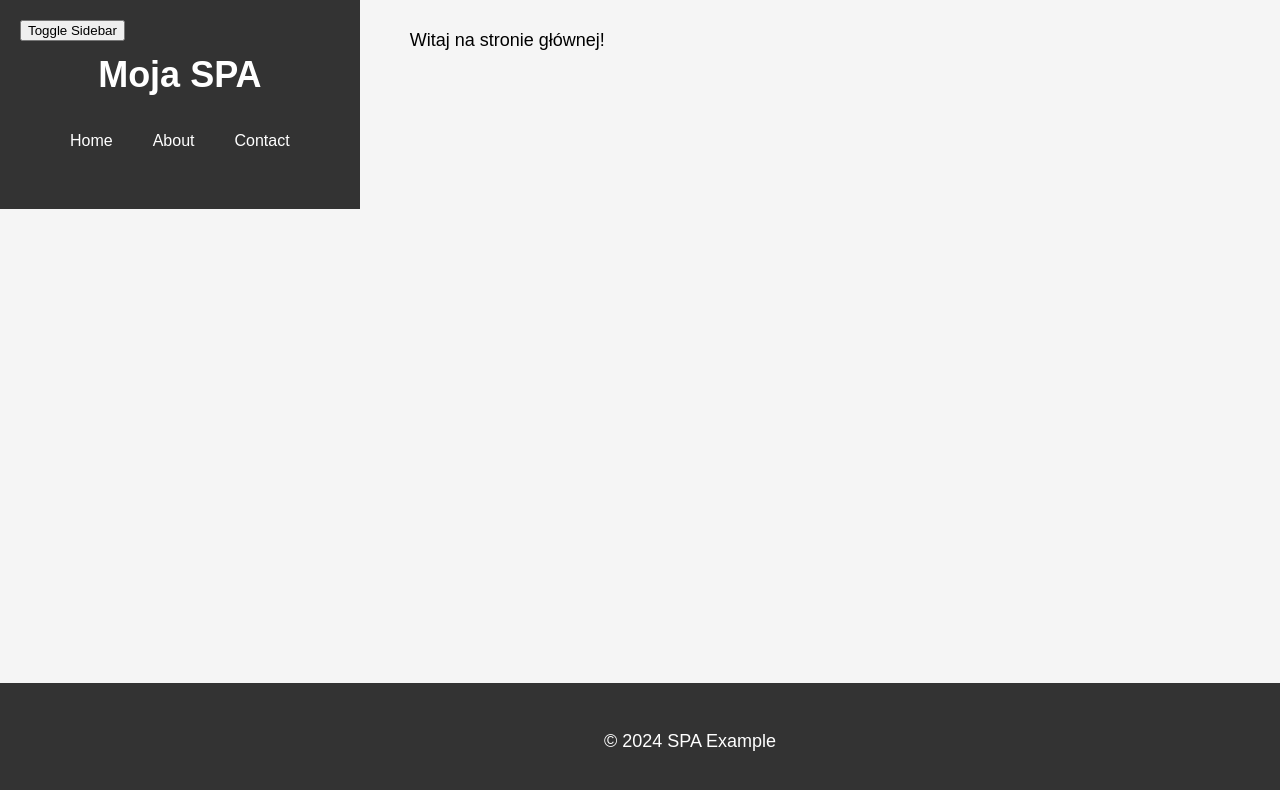
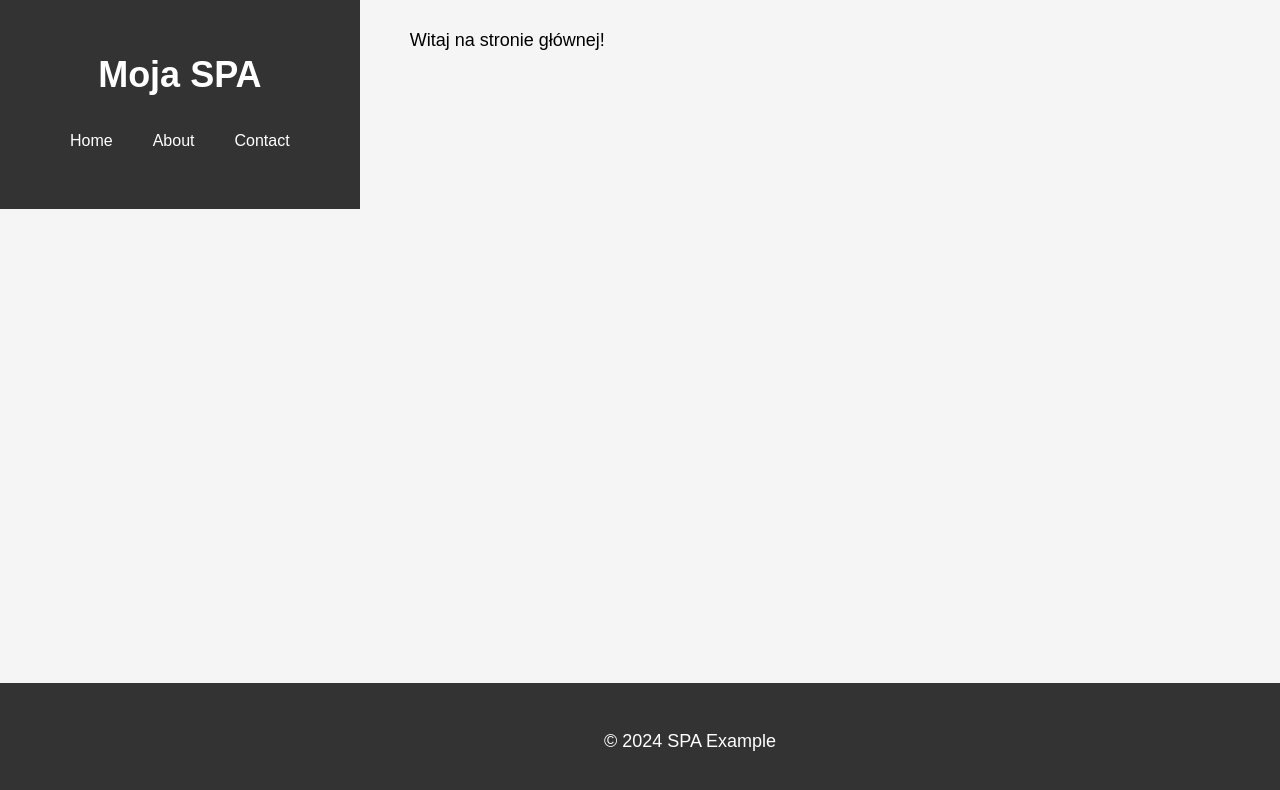
Before and after one commit to glizdaa/PWI_web_rwd_spa, a React (Create React App) app: page / in a window 1280 px wide. Shown: the top 790 px of the page. Built offline with nearby package versions, Linux system fonts and the light colour scheme.

Commit message:
Update App.js

```diff
--- a/src/App.js
+++ b/src/App.js
@@ -2,28 +2,26 @@ import React, { useState } from 'react';
 import { HashRouter as Router, Routes, Route } from 'react-router-dom';
 import Header from './components/Header';
 import Footer from './components/Footer';
+import Sidebar from './components/Sidebar';
 import Home from './components/Home';
 import About from './components/About';
 import Contact from './components/Contact';
-import Sidebar from './components/Sidebar'; // Upewnij się, że Sidebar jest zaimportowany
 import './globalStyles.css';
 
 function App() {
-  const [isSidebarOpen, setIsSidebarOpen] = useState(false); // Stan dla Sidebar
-
-  const toggleSidebar = () => setIsSidebarOpen(!isSidebarOpen); // Funkcja do przełączania Sidebar
+  const [isSidebarOpen, setIsSidebarOpen] = useState(false);
 
   return (
     <Router>
       <div className="App">
-        <Header />
-        <button onClick={toggleSidebar} className="sidebar-toggle">Toggle Sidebar</button> {/* Przycisk do przełączania widoczności Sidebar */}
-        <Sidebar isOpen={isSidebarOpen} /> {/* Przekazanie stanu do Sidebar jako props */}
+        <Header toggleSidebar={() => setIsSidebarOpen(!isSidebarOpen)} />
+        <Sidebar isOpen={isSidebarOpen} />
         <main>
           <Routes>
             <Route path="/" element={<Home />} />
             <Route path="/about" element={<About />} />
             <Route path="/contact" element={<Contact />} />
+            {/* Możesz dodać więcej ścieżek tutaj */}
           </Routes>
         </main>
         <Footer />
```
